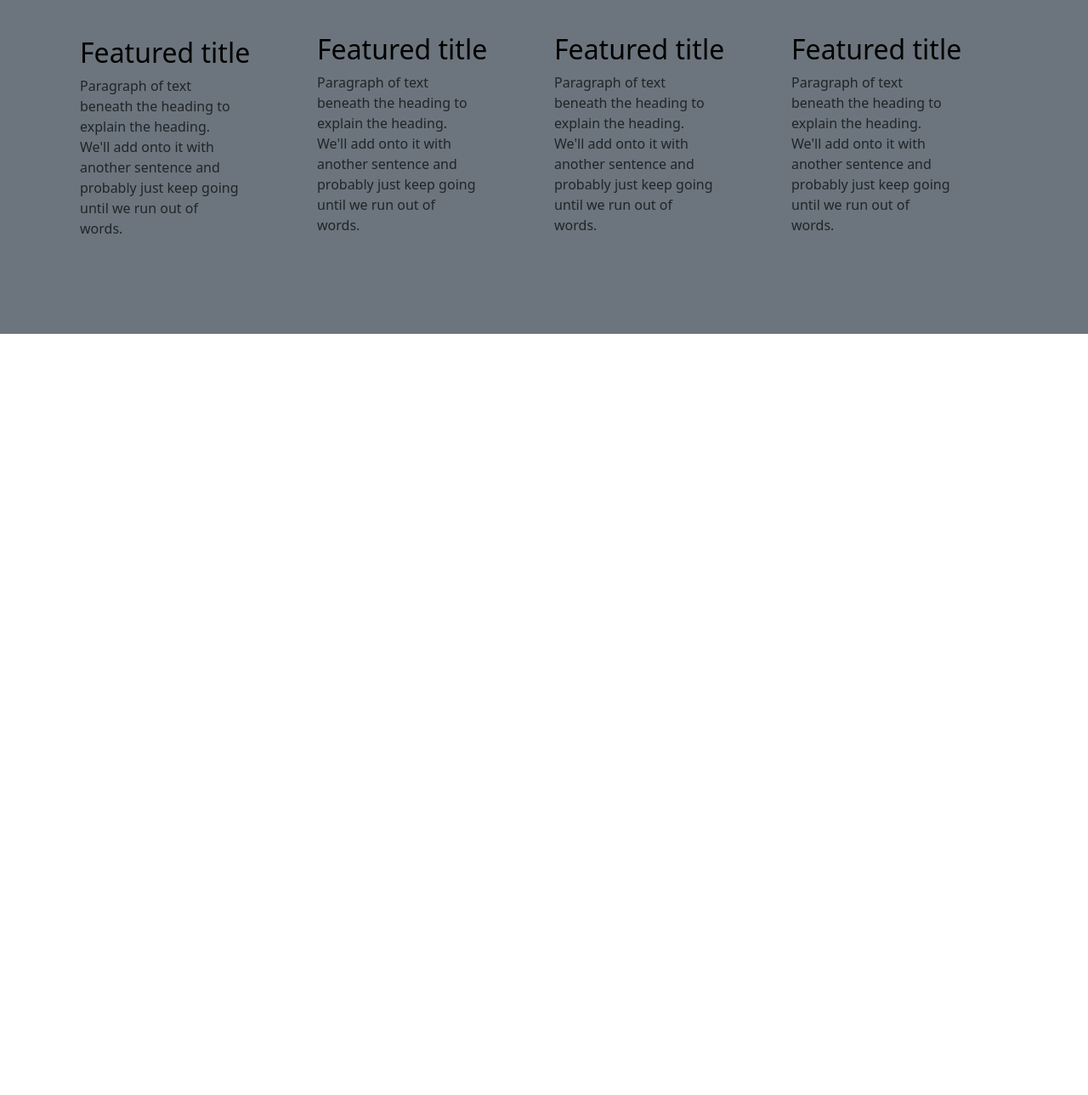
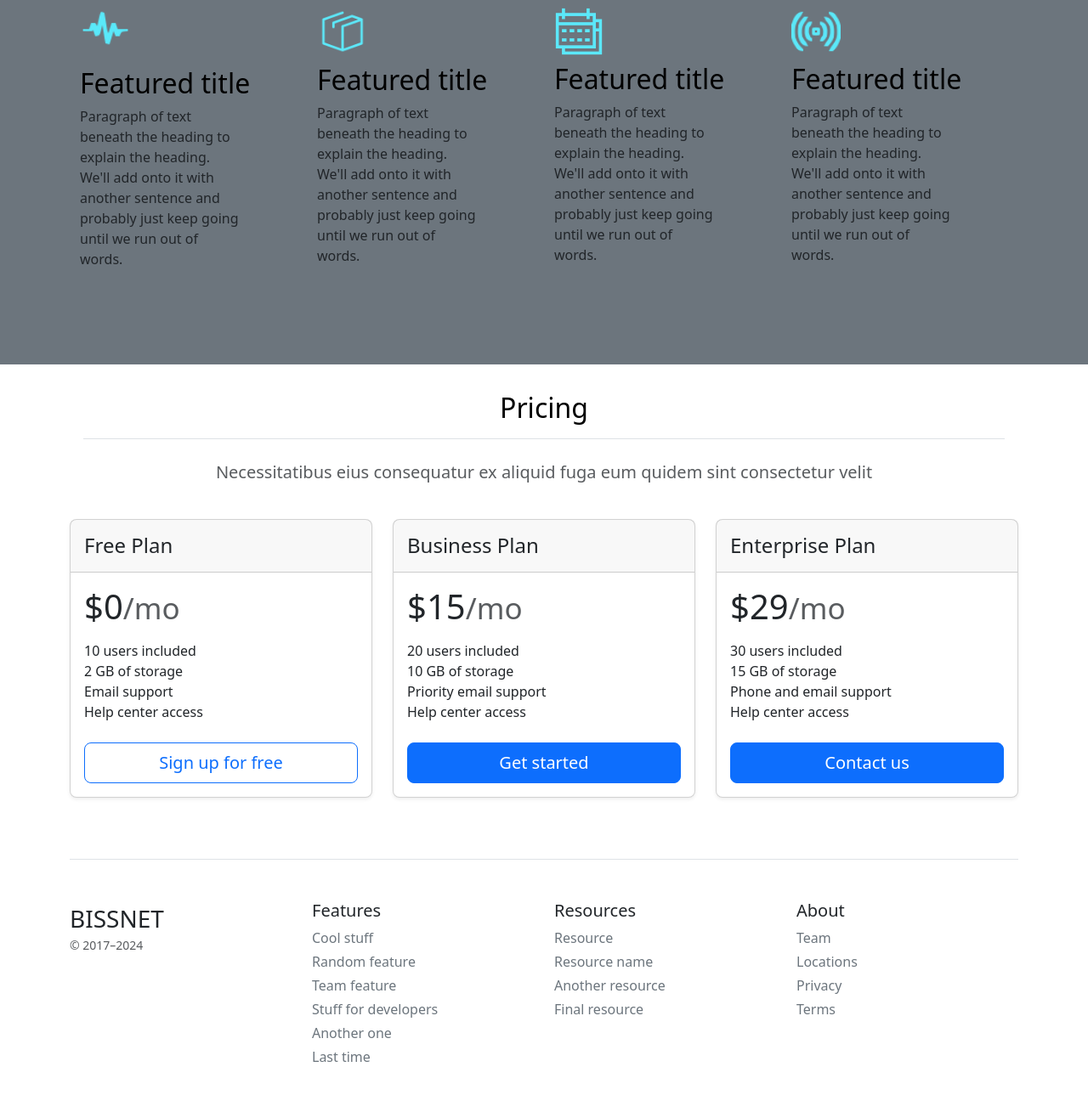
Before and after one commit to aldoger/BISSNET, a plain HTML site: page index.html in a window 1280 px wide. Shown: the part 1531-2820 px from the top of the page at 85% size. Before the commit the page ends 1924 px from the top, so only its background shows below. Drawn offline with nearby package versions, Linux system fonts and the light colour scheme.

Commit message:
second commit

```diff
--- a/index.html
+++ b/index.html
@@ -25,7 +25,7 @@
               <a class="nav-link  link-body-emphasis text-decoration-none" aria-current="page" href="#Service">Services</a>
           </li>
           <li>
-              <a class="nav-link link-body-emphasis text-decoration-none" aria-current="page" href="#">Pricing</a>
+              <a class="nav-link link-body-emphasis text-decoration-none" aria-current="page" href="#Pricing">Pricing</a>
           </li>
           <li class="nav-item dropdown">
             <a class="nav-link dropdown-toggle link-body-emphasis text-decoration-none" data-bs-toggle="dropdown" href="#" role="button" aria-expanded="false">More</a>
@@ -111,7 +111,7 @@
           <div class="d-flex align-items-center">
             <div>
               <div class="icon mb-3">
-                <img src="../SimpleWeb1/assets/icons8-activity-50.svg" alt="" width="60px">
+                <img src="./assets/icons8-activity-50 (1).png" alt="" width="60px">
               </div>
               <h3 class="fs-2 text-body-emphasis">Featured title</h3>
               <p class="w-75">Paragraph of text beneath the heading to explain the heading. We'll add onto it with another sentence and probably just keep going until we run out of words.</p>
@@ -122,7 +122,7 @@
           <div class="d-flex align-items-center">
             <div>
               <div class="icon mb-2">
-                <img src="../SimpleWeb1/assets/icons8-box.svg" alt="" width="60px">
+                <img src="./assets/icons8-box.png" alt="" width="60px">
               </div>
               <h3 class="fs-2 text-body-emphasis">Featured title</h3>
               <p class="w-75">Paragraph of text beneath the heading to explain the heading. We'll add onto it with another sentence and probably just keep going until we run out of words.</p>
@@ -133,7 +133,7 @@
           <div class="d-flex align-items-center">
             <div>
               <div class="icon mb-2">
-                <img src="../SimpleWeb1/assets/icons8-calender-64.svg" alt="" width="58px">
+                <img src="./assets/icons8-calender-64.png" alt="" width="58px">
               </div>
               <h3 class="fs-2 text-body-emphasis">Featured title</h3>
               <p class="w-75">Paragraph of text beneath the heading to explain the heading. We'll add onto it with another sentence and probably just keep going until we run out of words.</p>
@@ -144,7 +144,7 @@
           <div class="d-flex align-items-center">
             <div>
               <div class="icon mb-2">
-                <img src="../SimpleWeb1/assets/icons8-broadcast-50.svg" alt="" width="58px">
+                <img src="./assets/icons8-broadcast-50 (1).png" alt="" width="58px">
               </div>
               <h3 class="fs-2 text-body-emphasis">Featured title</h3>
               <p class="w-75">Paragraph of text beneath the heading to explain the heading. We'll add onto it with another sentence and probably just keep going until we run out of words.</p>
@@ -154,5 +154,113 @@
       </div>
     </div>
   </section>
+
+
+  <section id="Pricing">
+    <div class="container py-3">
+      <header>
+        <div class="pricing-header p-3 pb-md-4 mx-auto text-center">
+          <h2 class="fw-normal text-body-emphasis">Pricing</h2>
+          <h2 class="border-bottom mt-3 mb-3"></h2>
+          <p class="fs-5 text-body-secondary mt-4">Necessitatibus eius consequatur ex aliquid fuga eum quidem sint consectetur velit</p>
+        </div>
+      </header>
+
+      <main>
+        <div class="row row-cols-1 row-cols-md-3 mb-3 ">
+          <div class="col">
+            <div class="card mb-4 rounded-3 shadow-sm">
+              <div class="card-header py-3">
+                <h4 class="my-0 fw-normal">Free Plan</h4>
+              </div>
+              <div class="card-body">
+                <h1 class="card-title pricing-card-title">$0<small class="text-body-secondary fw-light">/mo</small></h1>
+                <ul class="list-unstyled mt-3 mb-4">
+                  <li>10 users included</li>
+                  <li>2 GB of storage</li>
+                  <li>Email support</li>
+                  <li>Help center access</li>
+                </ul>
+                <button type="button" class="w-100 btn btn-lg btn-outline-primary">Sign up for free</button>
+              </div>
+            </div>
+          </div>
+          <div class="col">
+            <div class="card mb-4 rounded-3 shadow-sm">
+              <div class="card-header py-3">
+                <h4 class="my-0 fw-normal">Business Plan</h4>
+              </div>
+              <div class="card-body">
+                <h1 class="card-title pricing-card-title">$15<small class="text-body-secondary fw-light">/mo</small></h1>
+                <ul class="list-unstyled mt-3 mb-4">
+                  <li>20 users included</li>
+                  <li>10 GB of storage</li>
+                  <li>Priority email support</li>
+                  <li>Help center access</li>
+                </ul>
+                <button type="button" class="w-100 btn btn-lg btn-primary">Get started</button>
+              </div>
+            </div>
+          </div>
+          <div class="col">
+            <div class="card mb-4 rounded-3 shadow-sm">
+              <div class="card-header py-3">
+                <h4 class="my-0 fw-normal">Enterprise Plan</h4>
+              </div>
+              <div class="card-body">
+                <h1 class="card-title pricing-card-title">$29<small class="text-body-secondary fw-light">/mo</small></h1>
+                <ul class="list-unstyled mt-3 mb-4">
+                  <li>30 users included</li>
+                  <li>15 GB of storage</li>
+                  <li>Phone and email support</li>
+                  <li>Help center access</li>
+                </ul>
+                <button type="button" class="w-100 btn btn-lg btn-primary">Contact us</button>
+              </div>
+            </div>
+          </div>
+        </div>
+
+      </main>
+
+      <footer class="pt-4 my-md-5 pt-md-5 border-top">
+        <div class="row">
+          <div class="col-12 col-md">
+            <span class="fs-3">BISSNET</span>
+            <small class="d-block mb-3 text-body-secondary">© 2017–2024</small>
+          </div>
+          <div class="col-6 col-md">
+            <h5>Features</h5>
+            <ul class="list-unstyled text-small">
+              <li class="mb-1"><a class="link-secondary text-decoration-none" href="#">Cool stuff</a></li>
+              <li class="mb-1"><a class="link-secondary text-decoration-none" href="#">Random feature</a></li>
+              <li class="mb-1"><a class="link-secondary text-decoration-none" href="#">Team feature</a></li>
+              <li class="mb-1"><a class="link-secondary text-decoration-none" href="#">Stuff for developers</a></li>
+              <li class="mb-1"><a class="link-secondary text-decoration-none" href="#">Another one</a></li>
+              <li class="mb-1"><a class="link-secondary text-decoration-none" href="#">Last time</a></li>
+            </ul>
+          </div>
+          <div class="col-6 col-md">
+            <h5>Resources</h5>
+            <ul class="list-unstyled text-small">
+              <li class="mb-1"><a class="link-secondary text-decoration-none" href="#">Resource</a></li>
+              <li class="mb-1"><a class="link-secondary text-decoration-none" href="#">Resource name</a></li>
+              <li class="mb-1"><a class="link-secondary text-decoration-none" href="#">Another resource</a></li>
+              <li class="mb-1"><a class="link-secondary text-decoration-none" href="#">Final resource</a></li>
+            </ul>
+          </div>
+          <div class="col-6 col-md">
+            <h5>About</h5>
+            <ul class="list-unstyled text-small">
+              <li class="mb-1"><a class="link-secondary text-decoration-none" href="#">Team</a></li>
+              <li class="mb-1"><a class="link-secondary text-decoration-none" href="#">Locations</a></li>
+              <li class="mb-1"><a class="link-secondary text-decoration-none" href="#">Privacy</a></li>
+              <li class="mb-1"><a class="link-secondary text-decoration-none" href="#">Terms</a></li>
+            </ul>
+          </div>
+        </div>
+      </footer>
+    </div>
+  </section>
 </body>
 </html>
```
Also changed, not shown: assets/icons8-activity-50 (1).png (added), assets/icons8-activity-50.svg (deleted), assets/icons8-box.png (added), assets/icons8-box.svg (deleted), assets/icons8-broadcast-50 (1).png (added), assets/icons8-broadcast-50.svg (deleted), assets/icons8-calender-64.png (added), assets/icons8-calender-64.svg (deleted).
